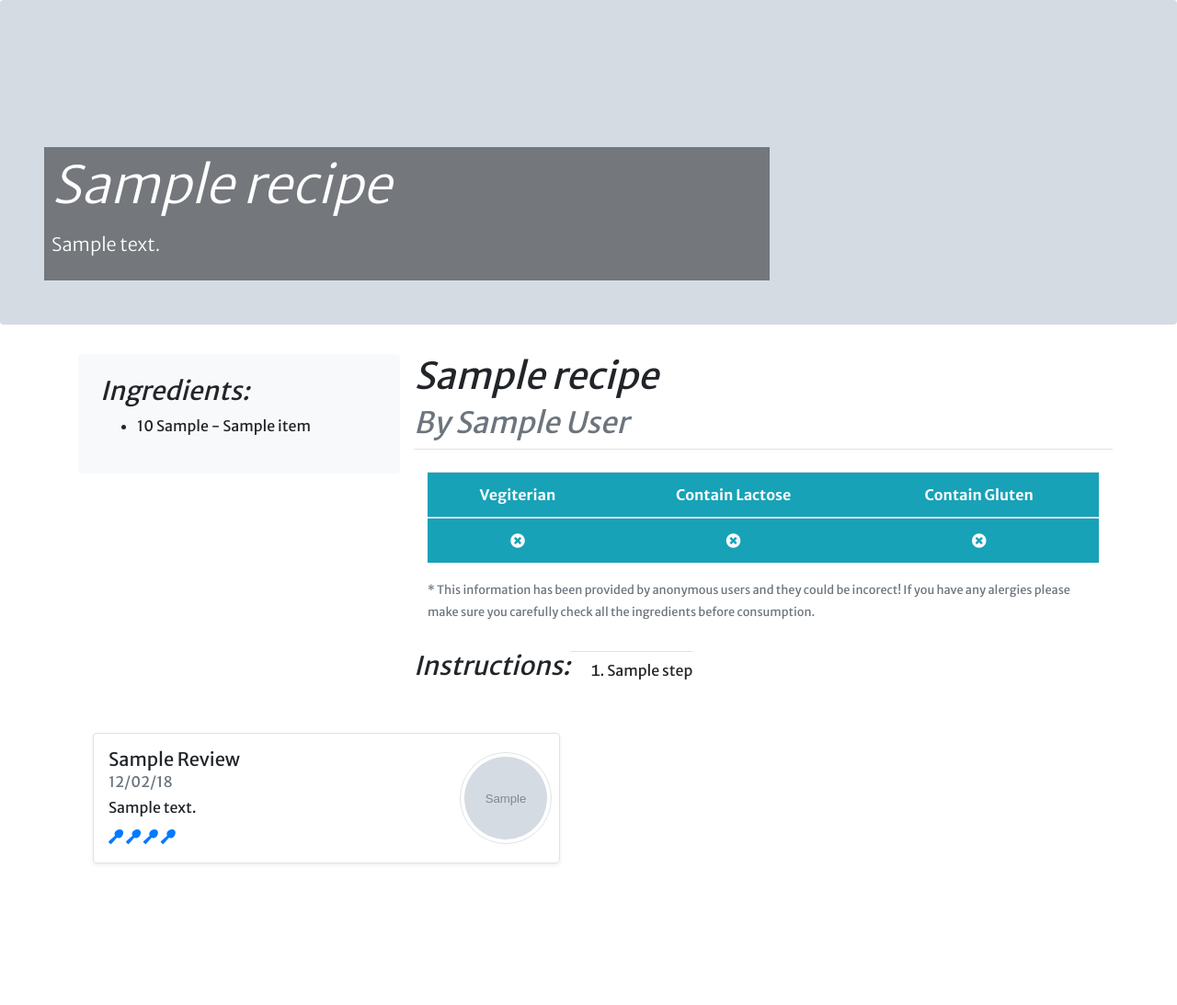
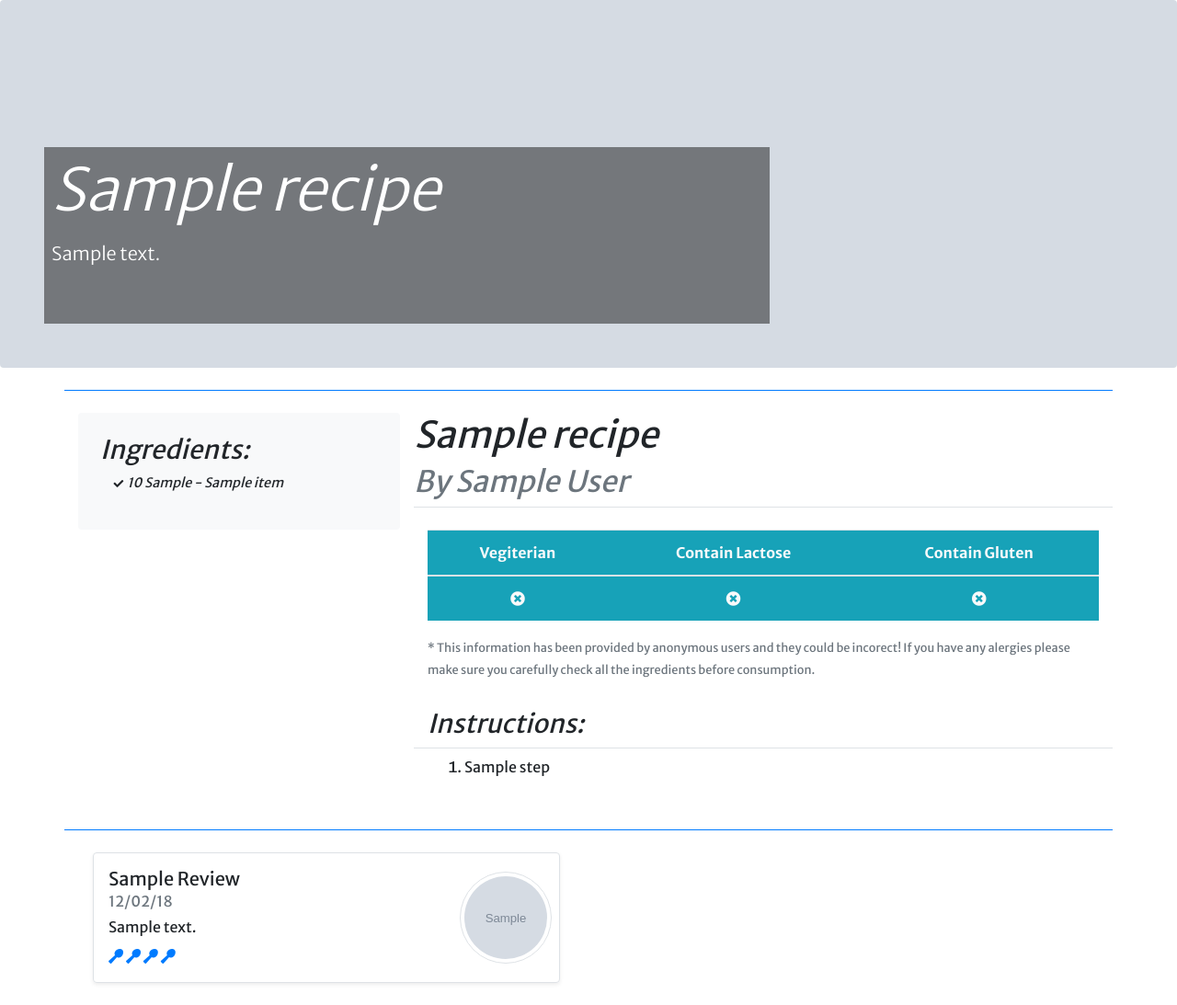
Before and after one commit to pawodyk/CI_MilestoneProject3, a Flask app: template templates/recipe.html in a window 1280 px wide. Shown: the part 56-1149 px from the top of the page at 92% size. Before the commit the page ends 996 px from the top, so only its background shows below. Run offline with Flask 2, Linux system fonts and the light colour scheme; the template is opened without the code that fills it: most values are stand-ins (such as "Sample title", 1, 10 or a date in 2020); grey boxes marked "Sample" are stand-in pictures; lists and menus that the app fills with data are empty; some libraries are stand-ins or nearby versions.

Commit message:
updated visual looks of recipe page

```diff
--- a/static/css/myStyles.css
+++ b/static/css/myStyles.css
@@ -41,17 +41,49 @@ body {
     font-size: 0.9em;
 }
 
+.sidebar {
+    font-size: 0.9em;
+    font-style: italic;
+}
+
+.sidebar ul {
+    padding-left: 1em;
+}
+
+.sidebar li {
+    padding-left: 0;
+    list-style-type: none;
+}
+
+.recipe-header h1 {
+    font-size: 2.5rem;
+    font-weight: 300;
+}
+
 /* Small devices (landscape phones, 576px and up) */
+
 @media (min-width: 576px) {
     .switch {
         justify-content: center;
     }
+
+    .recipe-header h1 {
+        font-size: 4rem;
+        font-weight: 300;
+        line-height: 1.2;
+    }
 }
 
 /* Medium devices (tablets, 768px and up) */
-@media (min-width: 768px) { }
+
+@media (min-width: 768px) {
+    .banner-image {
+        min-height: 50vh;
+    }
+}
 
 /* Large devices (desktops, 992px and up) */
+
 @media (min-width: 992px) {
     .pt-lg-10 {
         padding-top: 10em !important;
@@ -69,4 +101,5 @@ body {
 }
 
 /* Extra large devices (large desktops, 1200px and up) */
-@media (min-width: 1200px) { }
+
+@media (min-width: 1200px) {}
--- a/templates/recipe.html
+++ b/templates/recipe.html
@@ -1,25 +1,25 @@
 {% extends 'base.html' %} {% block content %}
 
-<div class="fluid-container">
+<header class="fluid-container">
 
-  <div class="jumbotron p-4 p-md-5 text-white rounded banner-image d-flex pt-lg-10 " style="background-image: url( {{ url_for('static', filename='img/{}'.format(recipe.picture)) }} );">
-    <div class="col-md-8 p-2 bg-darkglass">
-      <h1 class="display-4 font-italic">{{ recipe.name }}</h1>
+  <div class="jumbotron p-4 p-md-5 pt-lg-10 mb-4 text-white rounded banner-image d-flex" style="background-image: url( {{ url_for('static', filename='img/{}'.format(recipe.picture)) }} );">
+    <div class="col-md-8 p-2 bg-darkglass overflow-auto recipe-header">
+      <h1 class="font-italic">{{ recipe.name }}</h1>
       <p class="lead my-3">{{ recipe.description }}</p>
     </div>
   </div>
 
-</div>
+</header>
 
 <main role="main" class="container">
-  <div class="row">
+  <div class="row border-top border-bottom border-primary py-4">
 
     <aside class="col-md-4 sidebar">
       <div class="p-4 mb-3 bg-light rounded">
         <h3 class="font-italic">Ingredients:</h3>
         <ul>
           {% for item in recipe.ingredients %}
-          <li>{{item.ingredient_amount}}&nbsp;{{item.ingredient_units}} - {{item.ingredient_name}}</li>
+          <li><i class="fas fa-check fa-xs pr-1"></i>{{item.ingredient_amount}}&nbsp;{{item.ingredient_unit}} - {{item.ingredient_name}}</li>
           {% endfor %}
         </ul>
       </div>
@@ -81,8 +81,10 @@
       </div>
 
       <div class="row mt-4 pt-2">
-        <h3 class="font-italic">Instructions:</h3>
-        <div class="border-top py-2">
+        <div class="col-12">
+          <h3 class="font-italic">Instructions:</h3>
+        </div>
+        <div class="col-12 border-top py-2">
           <ol>
             {% for step in recipe.preperation %}
             <li class="pb-2">{{step}}</li>
```
